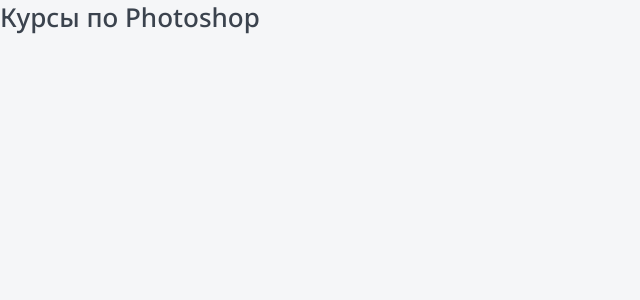
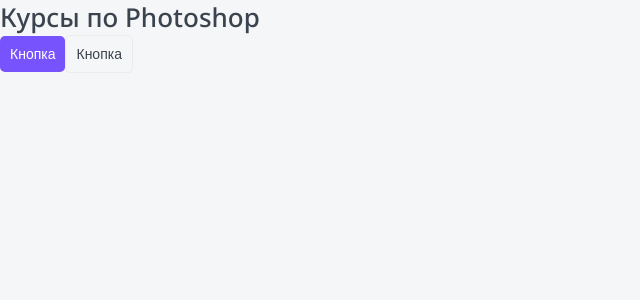
Before and after one commit to ustyuzhanina/react-nextjs-ts-demo, a Next.js app in the folder top-app/: page / in a window 1280 px wide. Shown: the top 300 px of the page, without its empty margins (0-640 px from the left). Built offline with nearby package versions, Linux system fonts and the light colour scheme.

Commit message:
feat: start lesson HTML props

```diff
--- a/top-app/components/Button/Button.module.scss
+++ b/top-app/components/Button/Button.module.scss
@@ -7,15 +7,24 @@
     border: 0;
     border-radius: 5px;
     font-size: 14px;
+    transition: all 0.2s;
 }
 
 .primary {
     color: $white;
     background-color: $primary;
+
+    &:hover {
+        background-color: $primary-hover;
+    }
 }
 
 .ghost {
     color: $black;
-    background-color: none;
-    border: 1px solid $gray;
+    background: none;
+    border: 1px solid $gray-light;
+
+    &:hover {
+        background-color: $primary-hover;
+    }
 }
--- a/top-app/components/Button/Button.tsx
+++ b/top-app/components/Button/Button.tsx
@@ -5,8 +5,8 @@
 export const Button = ({ appearance, children }: ButtonProps): JSX.Element => {
   return (
     <button className={cn(styles.button, {
-      [styles.primary]: appearance = 'primary',
-      [styles.ghost]: appearance = 'ghost',
+      [styles.primary]: appearance == 'primary',
+      [styles.ghost]: appearance == 'ghost',
     })}
     >
       {children}
--- a/top-app/pages/index.tsx
+++ b/top-app/pages/index.tsx
@@ -6,7 +6,8 @@
   return (
     <div>
       <Htag tag={'h1'}>Курсы по Photoshop</Htag>
-
+      <Button appearance='primary'>Кнопка</Button>
+      <Button appearance='ghost'>Кнопка</Button>
     </div>
   );
 }
--- a/top-app/styles/variables.scss
+++ b/top-app/styles/variables.scss
@@ -1,7 +1,8 @@
 $black: #3B434E;
 $white: #FFF;
 $primary: #7653FC;
+$primary-hover: #8e72fd;
 $red: #FC836D;
 $green: #1DC37E;
 $green-light: #C8F8E4;
-$gray: #EBEBEB;
+$gray-light: #EBEBEB;
```
